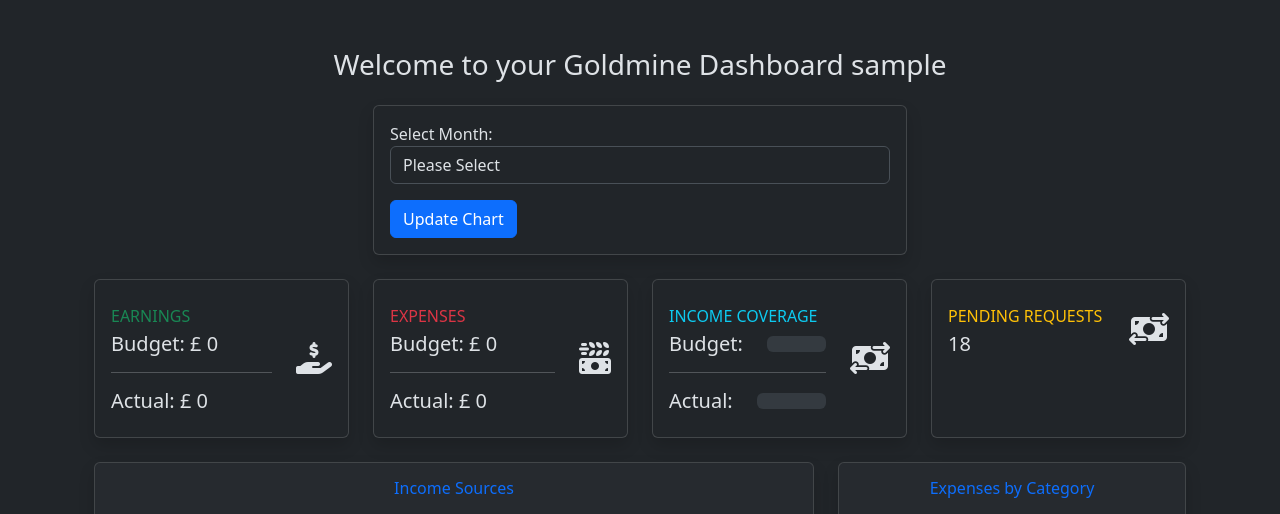
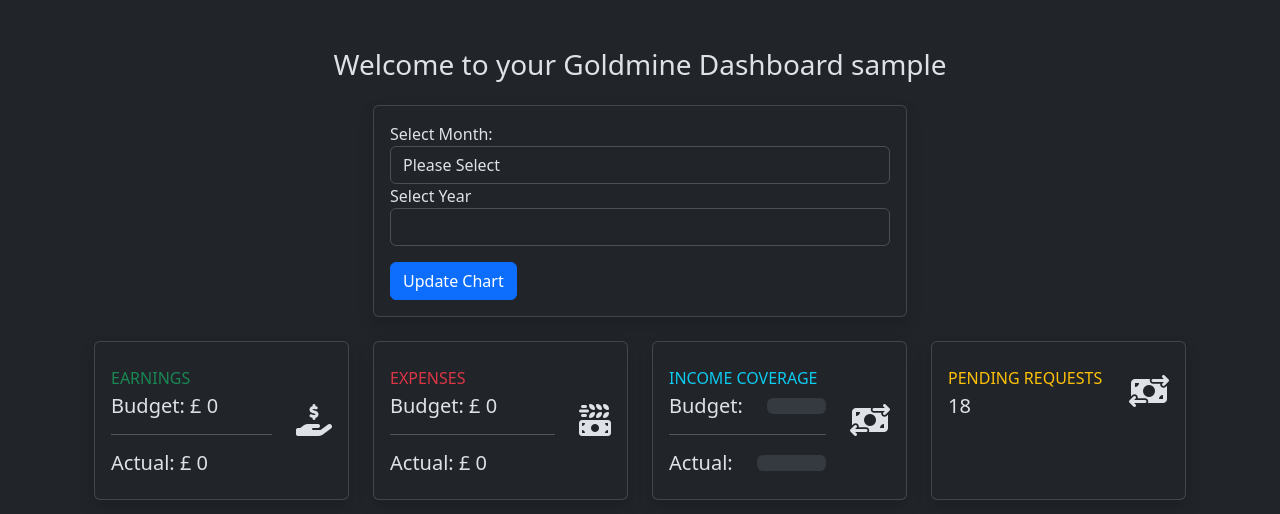
Before and after one commit to Nelkon01/Nelkon-Finance, a Flask app: page /goldmine in a window 1280 px wide. Shown: the part 59-573 px from the top of the page. Run offline with Flask 2, Linux system fonts and the light colour scheme; a user stored in the database is signed in; data comes from the database, SQL or seed files in the repository; data that the repository does not hold is empty.

Commit message:
Add functionality to allow users to choose the year of the information they want to see in goldmine.html

```diff
--- a/budgetmanager/routes.py
+++ b/budgetmanager/routes.py
@@ -361,8 +361,15 @@ def goldmine():
         user_id = session["user_id"]
         curr_user = Users.query.get(user_id)
 
+        years_in_db = (db.session.query(extract('year', ActualIncome.date).distinct())
+                       .filter_by(user_id=user_id).all())
+        print(years_in_db)
+
         # get the month request from form
         selected_month = request.args.get('month')
+
+        # Get the Year in question
+        selected_year = request.args.get('year')
 
         # Get the corresponding month number from the dictionary
         selected_month_number = month_name_to_number.get(selected_month)
@@ -424,6 +431,8 @@ def goldmine():
         actual_income_sources_name = [item[0] for item in actual_income_sources]
         actual_income_sources_amount = [item[1] for item in actual_income_sources]
 
+
+
         # to calculate the total budget income to expense ratio in percentage
         if total_budget_income is None or total_budget_income == 0:
             budget_income_coverage = 0
@@ -441,7 +450,8 @@ def goldmine():
             actual_income_coverage = round((total_actual_income / total_actual_expense) * 100, 2)
 
         return render_template('goldmine.html', user=curr_user, selected_month=selected_month,
-                               total_budget_income=total_budget_income, total_actual_income=total_actual_income,
+                               years_in_db=years_in_db, total_budget_income=total_budget_income,
+                               total_actual_income=total_actual_income,
                                total_actual_expense=total_actual_expense, total_budget_expense=total_budget_expense,
                                budget_income_coverage=budget_income_coverage,
                                actual_income_coverage=actual_income_coverage,
--- a/budgetmanager/templates/goldmine.html
+++ b/budgetmanager/templates/goldmine.html
@@ -8,7 +8,7 @@
             </div>
         </div>
 
-        {# Option to select Month #}
+        {# Option to select Month and Year#}
         <div class="row justify-content-center">
             <div class="col-md-6">
                 <div class="card shadow mb-4">
@@ -29,6 +29,13 @@
                                 <option value="October">October</option>
                                 <option value="November">November</option>
                                 <option value="December">December</option>
+                            </select>
+                            <label for="yearSelector">Select Year</label>
+                            <select name="year" id="yearSelector" class="form-control">
+
+                                {% for year in  years_in_db %}
+                                <option value="{{ year[0] }}">{{ year[0] }}</option>
+                                {% endfor %}
                             </select>
                             <button type="submit" id="updateChartButton" class="btn btn-primary mt-3">Update Chart
                             </button>
```
